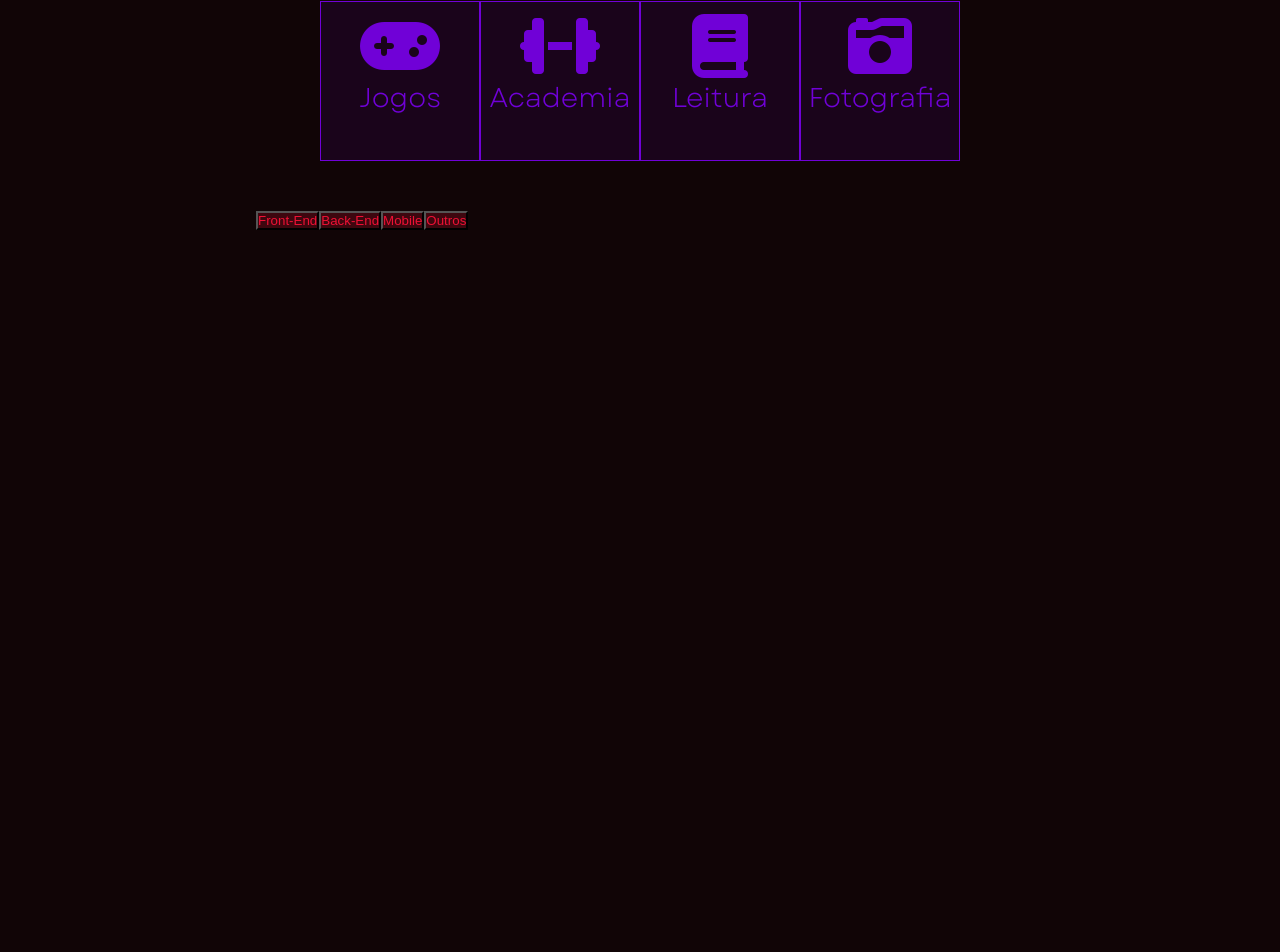
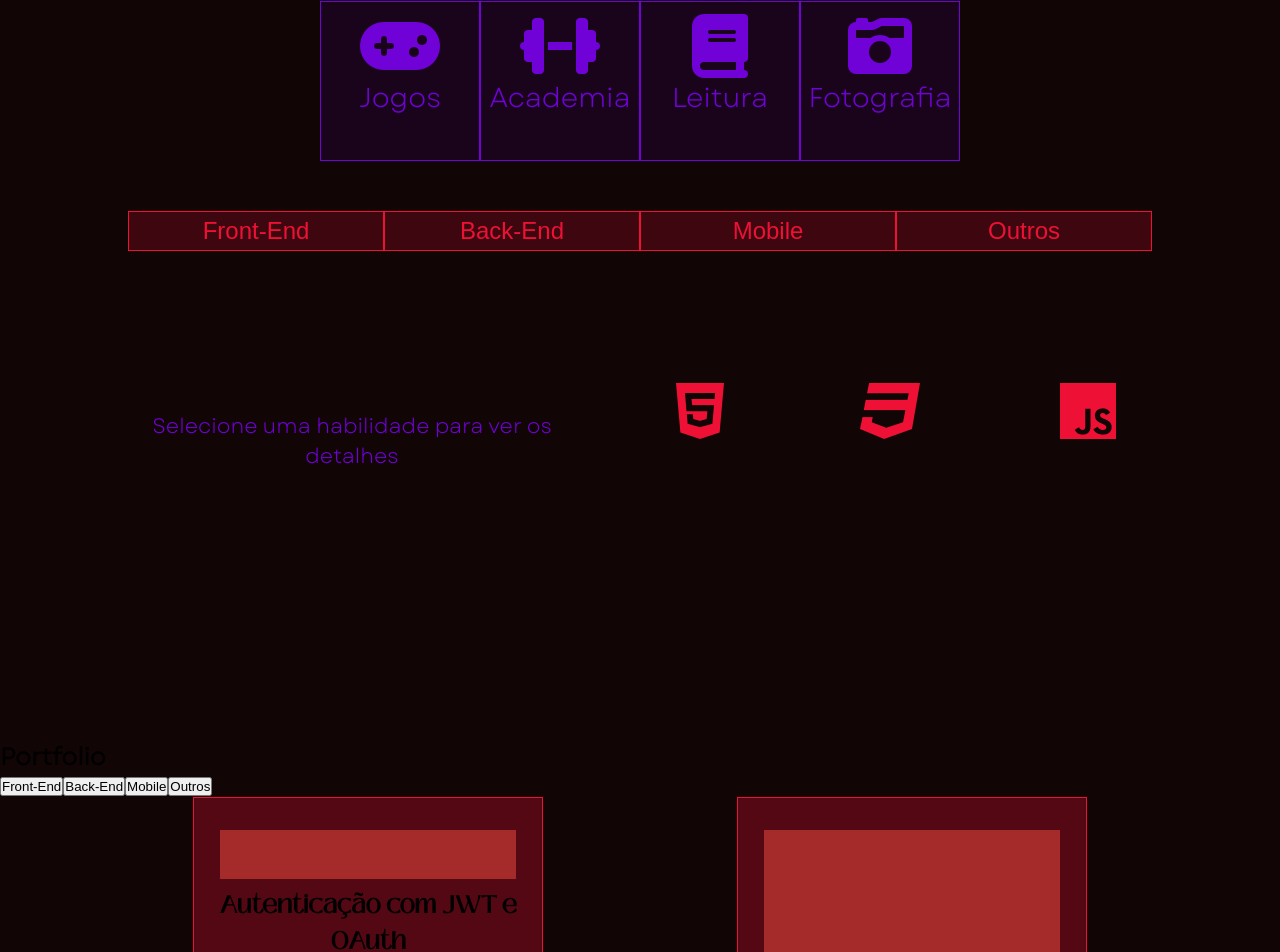
Before and after one commit to niellegs/Portfolio, a React (Vite) app in the folder portfolio/: page / in a window 1280 px wide. Shown: the part 1701-2653 px from the top of the page. Built offline with nearby package versions, Linux system fonts and the light colour scheme.

Commit message:
add - skill

```diff
--- a/portfolio/src/Components/Skills/Skills.css
+++ b/portfolio/src/Components/Skills/Skills.css
@@ -1,14 +1,23 @@
 .skill_container {
     background-color: #110506;;
     width: 100vw;
-    height: 100vh;
+    height: 70vh;
 }
 
 .skill_menu {
     display: flex;
-    width: 60vw;
+    width: 100vw;
     margin: 0 auto;
     padding: 2rem 0;
+    justify-content: center;
+    margin-bottom: 6rem;
+}
+
+.skill_menu button {
+    width: 20vw;
+    height: 5vh;
+    font-size: 1.5rem;
+    border: rgba(238, 17, 53) .1rem solid;
 }
 
 .skill_container button {
@@ -27,13 +36,15 @@
 
 
 .skill_info {
-    width: 50vw;
+    width: 40vw;
     color: #7001d7;
     text-align: center;
+    padding: 1rem 3rem;
 }
 
 .skill_info p {
     margin: 1rem 0rem;
+    font-size: 1.3rem;
 }
 
 
@@ -44,6 +55,7 @@
     background-color: rgba(112, 1, 215, 0.3);;
     overflow: hidden;
     margin: 0 1rem;
+    padding: 1rem;
 }
 
 .skill_info div::after {
@@ -58,6 +70,20 @@
     z-index: 1;
 }
 
+.skill {
+    width: 45vw;
+    height: 50vh;
+    justify-content: space-around;
+}
+
+.skill li {
+    list-style: none;
+}
+
+.skill li:hover {
+    color: #7001d7;
+    cursor: pointer;
+}
 
 
 i {
--- a/portfolio/src/Components/Skills/Skills.tsx
+++ b/portfolio/src/Components/Skills/Skills.tsx
@@ -3,6 +3,7 @@ import "./Skills.css";
 
 function Skills() {
     const topics: string[] = ["Front-End", "Back-End", "Mobile", "Outros"];
+
     interface Skill {
         topic: string;
         skill: string;
@@ -10,27 +11,27 @@ function Skills() {
         percentage: number;
         src: string;
     }
+
     const skills: Skill[] = [
         { topic: "Front-End", skill: "HTML", description: "HTML é uma linguagem utilizada para dar corpo às páginas web.", percentage: 90, src: "fa-brands fa-html5" },
         { topic: "Front-End", skill: "CSS", description: "Cascading Style Sheets é um mecanismo para adicionar estilos (cores, fontes, espaçamento, etc.) a uma página web.", percentage: 90, src: "fa-brands fa-css3" },
         { topic: "Front-End", skill: "Javascript", description: "(às vezes abreviado para JS) é uma linguagem leve, interpretada e baseada em objetos com funções de primeira classe, mais conhecida como a linguagem de script para páginas Web, mas usada também em vários outros ambientes sem browser", percentage: 70, src: "fa-brands fa-js" }
     ];
 
-    const [selectedTopic, setsSelectedTopic] = useState<string | null>(null);
-    const [selectedSkill, setSelectedSkill] = useState<Skill | null>(null); // Novo estado para a skill selecionada
+    const [selectedTopic, setSelectedTopic] = useState<string | null>(null);
+    const [selectedSkill, setSelectedSkill] = useState<Skill | null>(null);
 
     const handleSkillClick = (topic: string) => {
-        setsSelectedTopic(topic === selectedTopic ? null : topic);
-        setSelectedSkill(null); // Limpa a skill selecionada ao mudar de tópico
+        setSelectedTopic(topic === selectedTopic ? null : topic);
+        setSelectedSkill(null);
     };
 
     const handleSkillSelect = (skill: Skill) => {
-        setSelectedSkill(skill); // Atualiza a skill selecionada
+        setSelectedSkill(skill);
     };
 
     return (
         <div className="skill_container">
-
             <div className="skill_menu">
                 {topics.map((topic) => (
                     <button key={topic} onClick={() => handleSkillClick(topic)}>
@@ -39,34 +40,35 @@ function Skills() {
                 ))}
             </div>
 
-            <div className="skill_list display-flex">
-                {/* Exibe informações da skill selecionada */}
-                {selectedSkill && (
+            <div className="skill_list display-flex justify-center">
                 <div className="skill_info">
+                    {selectedSkill ? (
+                        <>
                             <h2 className="title">{selectedSkill.skill}</h2>
                             <p>{selectedSkill.description}</p>
                             <p className="display-flex">
                                 {selectedSkill.percentage}%
                                 <div className="percentage" style={{ width: `${selectedSkill.percentage}%` }}></div>
                             </p>
+                        </>
+                    ) : (
+                        <p>Selecione uma habilidade para ver os detalhes</p>
+                    )}
                 </div>
-                )}
 
-                {selectedTopic && (
-                    <ul className="display-flex">
+                <ul className="display-flex skill">
                     {skills
-                            .filter((skill) => skill.topic === selectedTopic)
+                        .filter((skill) => selectedTopic ? skill.topic === selectedTopic : true)
                         .map((skill) => (
                             <li
                                 className={skill.skill}
                                 key={skill.skill}
-                                    onClick={() => handleSkillSelect(skill)} // Atualiza a skill selecionada ao clicar
+                                onClick={() => handleSkillSelect(skill)}
                             >
                                 <i className={skill.src}></i>
                             </li>
                         ))}
                 </ul>
-                )}
             </div>
         </div>
     );
```
Lines whose indentation alone changed are shown as unchanged.
